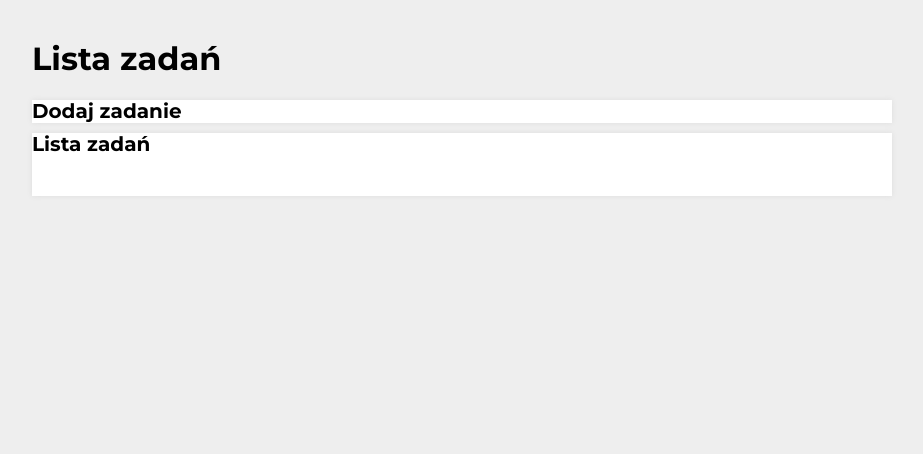
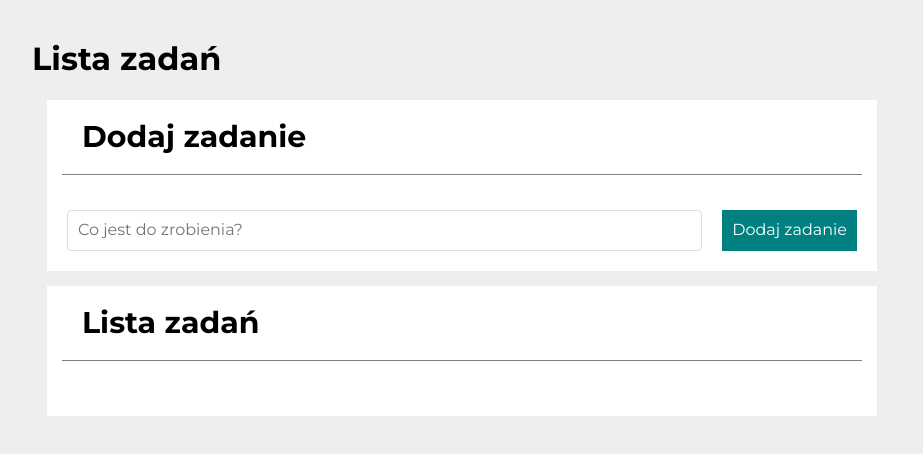
Before and after one commit to monwil999/todolist-react-3, a React (Create React App) app: page / in a window 1280 px wide. Shown: the top 454 px of the page, without its empty margins (178-1101 px from the left). Built offline with nearby package versions, Linux system fonts and the light colour scheme.

Commit message:
styled components added

```diff
--- a/src/Buttons/index.js
+++ b/src/Buttons/index.js
@@ -1,20 +1,21 @@
-import { Wrapper, Button } from "./styled";
+import { Wrapper, Button } from "./styled.js";
 
-const Buttons = ({ tasks, hideDone, toggleHideDone, setAllDone }) => (
+const ButtonComponent = ({ tasks, hideDone, toggleHideDone, setAllDone }) => (
   <Wrapper>
     {tasks.length > 0 && (
       <>
-        <Button onClick={toggleHideDone} header>
+        <Button onClick={toggleHideDone}>
           {hideDone ? "Pokaż ukończone" : "Ukryj ukończone"}
         </Button>
         <Button
           onClick={setAllDone}
           disabled={tasks.every(({ done }) => done)}
-        >Ukończ wszystkie
+        >
+          Ukończ wszystkie
         </Button>
       </>
     )}
   </Wrapper>
 );
 
-export default Buttons;
+export default ButtonComponent;
--- a/src/Buttons/styled.js
+++ b/src/Buttons/styled.js
@@ -1,4 +1,4 @@
-import styled, { css } from "styled-components";
+import styled from "styled-components";
 
 export const Wrapper = styled.div`
     display: flex;
@@ -9,7 +9,6 @@ export const Wrapper = styled.div`
 export const Button = styled.button`
     @media (max-width: 767px) {
         flex-basis: 100%;
-        margin: 10px;
     }
 
     color: teal;
@@ -17,5 +16,10 @@ export const Button = styled.button`
     background-color: white;
     font-size: 18px;
     padding: 20px;
+    margin: 10px; /* Zmiana marginesu dla lepszego wyglądu */
     transition: 1s;
+
+    &:hover {
+        background-color: hsl(180, 100%, 90%); /* Przyklad efektu hover */
+    }
 `;
--- a/src/Container/index.js
+++ b/src/Container/index.js
@@ -1,4 +1,4 @@
-import { StyledContainer } from "./styled";
+import { StyledContainer } from "./styled.js";
 
 const Container = ({ children }) => (
   <StyledContainer>
--- a/src/Container/styled.js
+++ b/src/Container/styled.js
@@ -1,4 +1,4 @@
-import styled, { css } from "styled-components";
+import styled  from "styled-components";
 
 export const StyledContainer = styled.div`
     max-width: 900px;
--- a/src/Form/index.js
+++ b/src/Form/index.js
@@ -1,5 +1,5 @@
 import { useState } from 'react';
-import { FormStyled, Input, Button  } from "./styled";
+import { FormStyled, Input, Button } from "./styled.js";
 
 const Form = ({ addNewTask }) => {
     const [newTaskContent, setNewTaskContent] = useState("");
@@ -10,6 +10,7 @@ const Form = ({ addNewTask }) => {
         const trimmedNewTaskContent = newTaskContent.trim();
 
         if (trimmedNewTaskContent.length === 0) {
+            // Tutaj można dodać komunikat informujący o błędzie
             return;
         }
 
@@ -21,6 +22,7 @@ const Form = ({ addNewTask }) => {
         <FormStyled onSubmit={onFormSubmit}>
             <Input
                 placeholder="Co jest do zrobienia?"
+                value={newTaskContent} // Dodano przypisanie wartości
                 onChange={({ target }) => setNewTaskContent(target.value)}
             />
             <Button type="submit">Dodaj zadanie</Button>
--- a/src/Form/styled.js
+++ b/src/Form/styled.js
@@ -4,10 +4,20 @@ export const FormStyled = styled.form`
     display: grid;
     grid-template-columns: 1fr auto;
     grid-gap: 20px;
+
+    @media (max-width: 767px) {
+        grid-template-columns: 1fr; /* Zmiana na jedną kolumnę */
+    }
 `;
+
 export const Input = styled.input`
     padding: 10px;
     border: 1px solid #ddd;
+    border-radius: 4px; /* Dodaj zaokrąglenie rogów */
+    &:focus {
+        outline: none; /* Usuwanie domyślnej ramki po kliknięciu */
+        border-color: hsl(180, 100%, 35%); /* Zmiana koloru ramki */
+    }
 `;
 
 export const Button = styled.button`
@@ -15,11 +25,16 @@ export const Button = styled.button`
     background: hsl(180, 100%, 25%);
     color: white;
     border: none;
-    transition: 1s;
+    transition: background 0.3s ease;
 
     &:hover {
         background: hsl(180, 100%, 35%);
-        transform: scale(1.2);
-        cursor: pointer;
+        transform: scale(1.05); /* Zmniejszenie efektu powiększenia */
     }
 `;
+
+export const ErrorMessage = styled.p`
+    color: red;
+    font-size: 14px;
+    margin-top: 10px;
+`;
--- a/src/Section/index.js
+++ b/src/Section/index.js
@@ -1,15 +1,15 @@
-import { Title, StyledSection } from "./styled";
+import { Sectionstyle, Layout, Header, Body } from "./styled.js";
 
-const Section = ({ title, bodyContent, extraHeaderContent, toggleHideDone }) => (
-    <StyledSection>
-        <Title>
-            {title}
-        </Title>
-        {extraHeaderContent}
-        <div>
-            {bodyContent}
-        </div>
-    </StyledSection>
+const Section = ({ title, body, extraHeaderContent }) => (
+  <Sectionstyle>
+    <Layout>
+      <Header>{title}</Header>
+      {extraHeaderContent}
+    </Layout>
+    <Body>
+      {body}
+    </Body>
+  </Sectionstyle>
 );
 
 export default Section;
--- a/src/Section/styled.js
+++ b/src/Section/styled.js
@@ -1,27 +1,29 @@
-import styled, { css } from "styled-components";
+import styled from "styled-components";
 
-export const Title = styled.h1`
-    margin: 0;
-    font-size: 20px;
+export const Sectionstyle = styled.section`
+  background-color: white;
+  margin: 15px;
 `;
 
-export const StyledSection = styled.section`
-    margin: 10px 0;
-    background: white;
-    box-shadow: 0 0 5px #ddd;
+export const Layout = styled.div`
+  display: flex;
+  flex-direction: row;
+  justify-content: space-between;
+  border-bottom: 1px solid grey;
+  margin: 15px;
 
-    ${({ body }) => body && css`
-        padding: 20px;
-    `}
+  @media (max-width: 767px) {
+    display: grid;
+    grid-template-columns: 1fr;
+  }
+`;
 
-    ${({ header }) => header && css`
-        display: grid;
-        grid-template-columns: auto auto;
-        grid-gap: 15px;
-        justify-content: space-between;
-        align-items: center;
-        padding: 15px;
-        border-bottom: 1px solid #eee;
-        grid-template-columns: 1fr;
-    `}
+export const Header = styled.h2`
+  font-size: 30px;
+  padding: 20px;
+  margin: 0;
 `;
+
+export const Body = styled.div`
+  padding: 20px;
+`;
--- a/src/Tasks/styled.js
+++ b/src/Tasks/styled.js
@@ -1,5 +1,4 @@
 import styled, { css } from "styled-components";
-
 
 export const List = styled.ul`
     list-style: none;
@@ -15,13 +14,13 @@ export const Item = styled.li`
     padding: 10px;
     border-bottom: 1px solid #ddd;
 
-    ${({hidden}) => hidden && css`
+    ${({ hidden }) => hidden && css`
         display: none;
     `}
 `;
 
-export const Content =  styled.span`
-    ${({done}) => done && css`
+export const Content = styled.span`
+    ${({ done }) => done && css`
         text-decoration: line-through;
     `}
 `;
@@ -31,22 +30,21 @@ export const Button = styled.button`
     color: white;
     width: 30px;
     height: 30px;
-    padding: 0px;
+    padding: 0;
 
-    ${({toggleDone}) => toggleDone && css`
+    ${({ toggleDone }) => toggleDone && css`
         background: green;
 
         &:hover {
             background: lightgreen;
         }
     `}
-    ;
 
-    ${({remove})  => remove && css`
+    ${({ remove }) => remove && css`
         background: red;
 
         &:hover {
-            background:  rgb(193, 89, 89);
+            background: rgb(193, 89, 89);
         }
     `}
 `;
```
Also changed, not shown: src/Tasks/index.js (+4 -15 lines).
